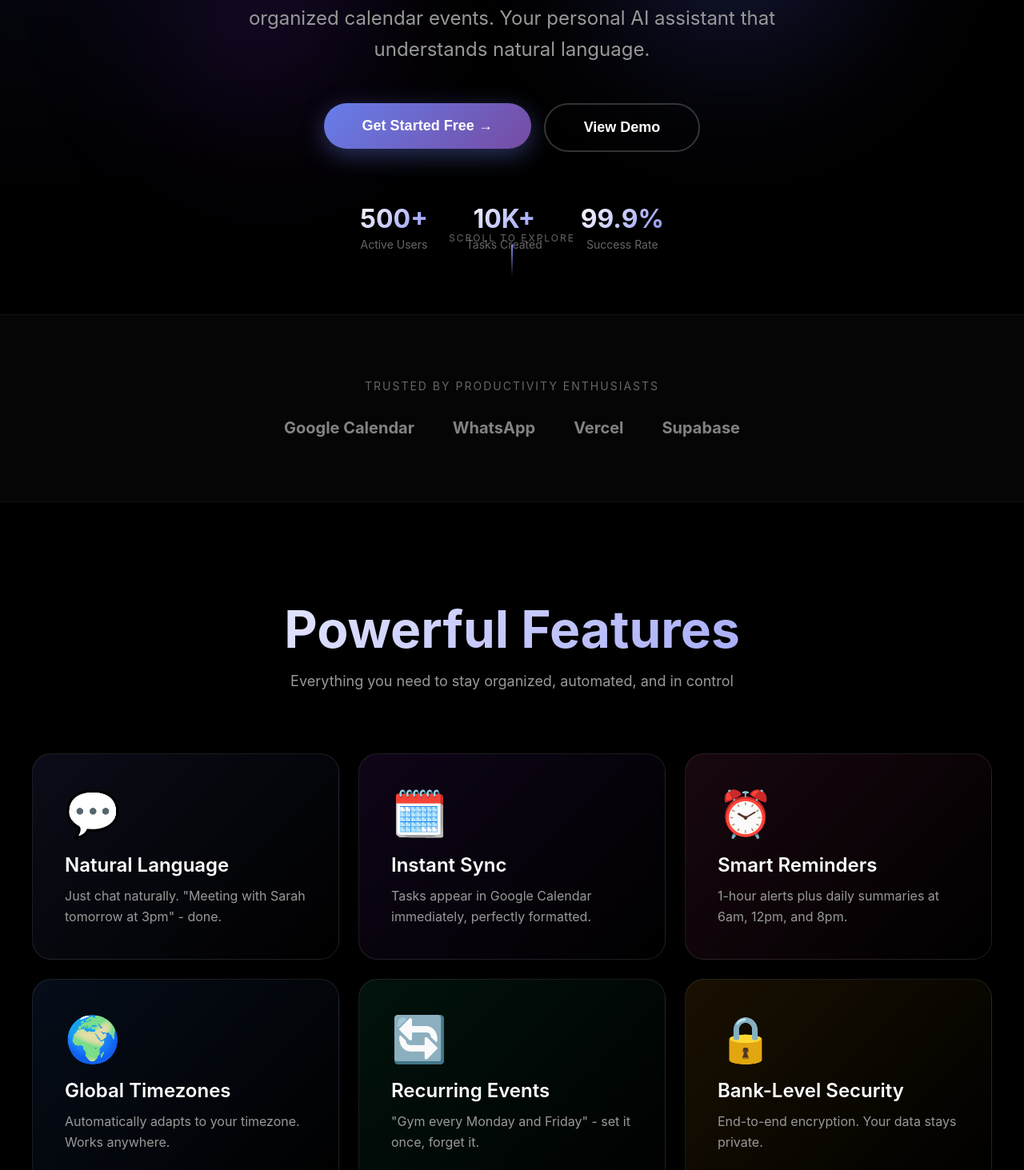
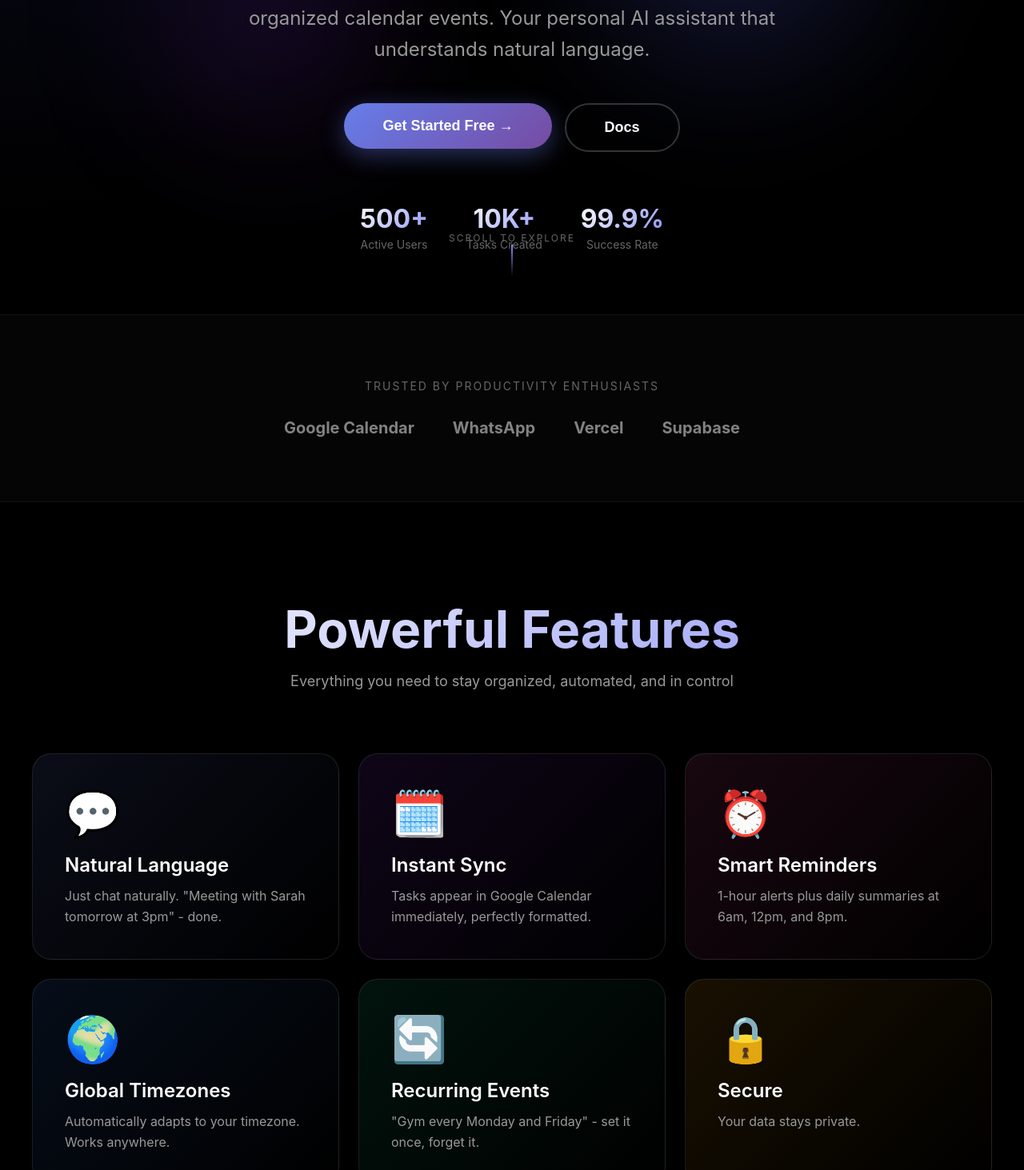
Before and after one commit to DestinyJazz/wa_butler, a Next.js app: page / in a window 1280 px wide. Shown: the part 487-1950 px from the top of the page at 80% size. Built offline with nearby package versions, Linux system fonts and the light colour scheme.

Commit message:
Update page.tsx

```diff
--- a/app/page.tsx
+++ b/app/page.tsx
@@ -159,7 +159,7 @@ export default function HomePage() {
                 e.currentTarget.style.background = 'transparent'
               }}
               >
-                View Demo
+                Docs
               </button>
             </a>
           </div>
@@ -304,8 +304,8 @@ export default function HomePage() {
               },
               {
                 icon: '🔒',
-                title: 'Bank-Level Security',
-                desc: 'End-to-end encryption. Your data stays private.',
+                title: 'Secure',
+                desc: 'Your data stays private.',
                 gradient: 'linear-gradient(135deg, rgba(245, 158, 11, 0.1) 0%, transparent 100%)',
               },
             ].map((feature, i) => (
```
